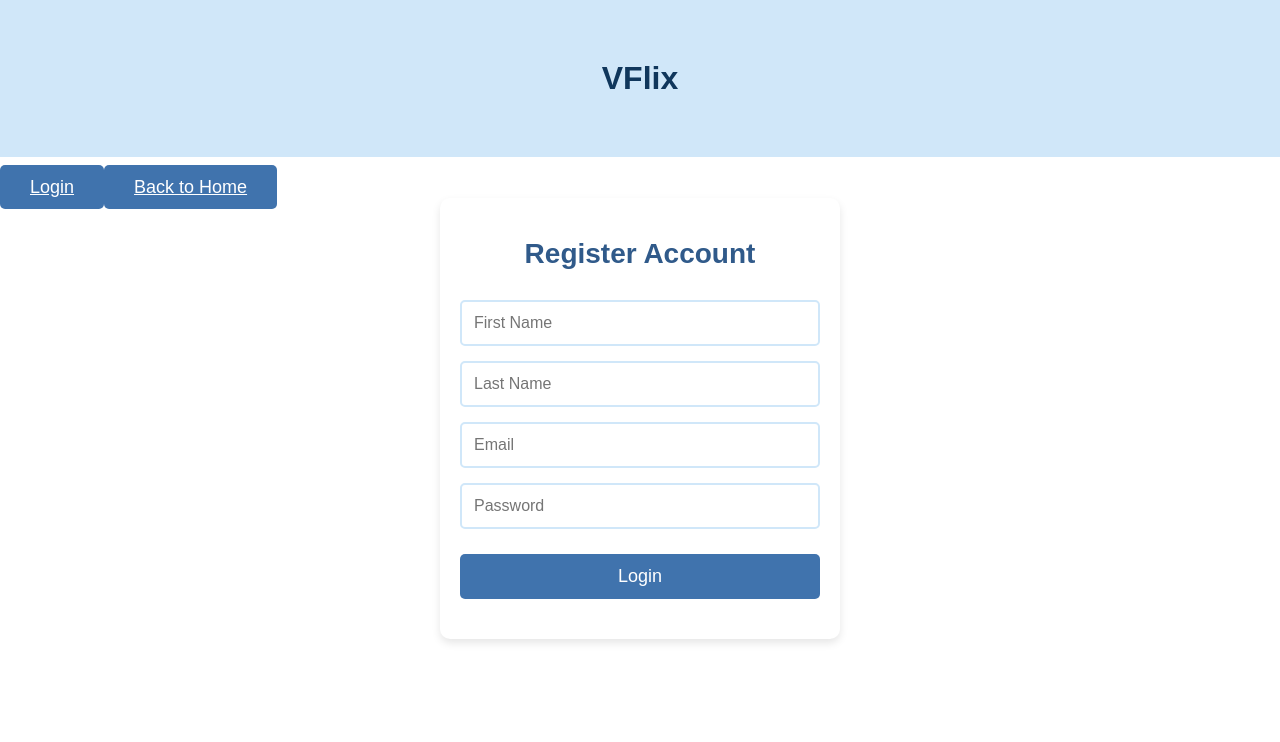
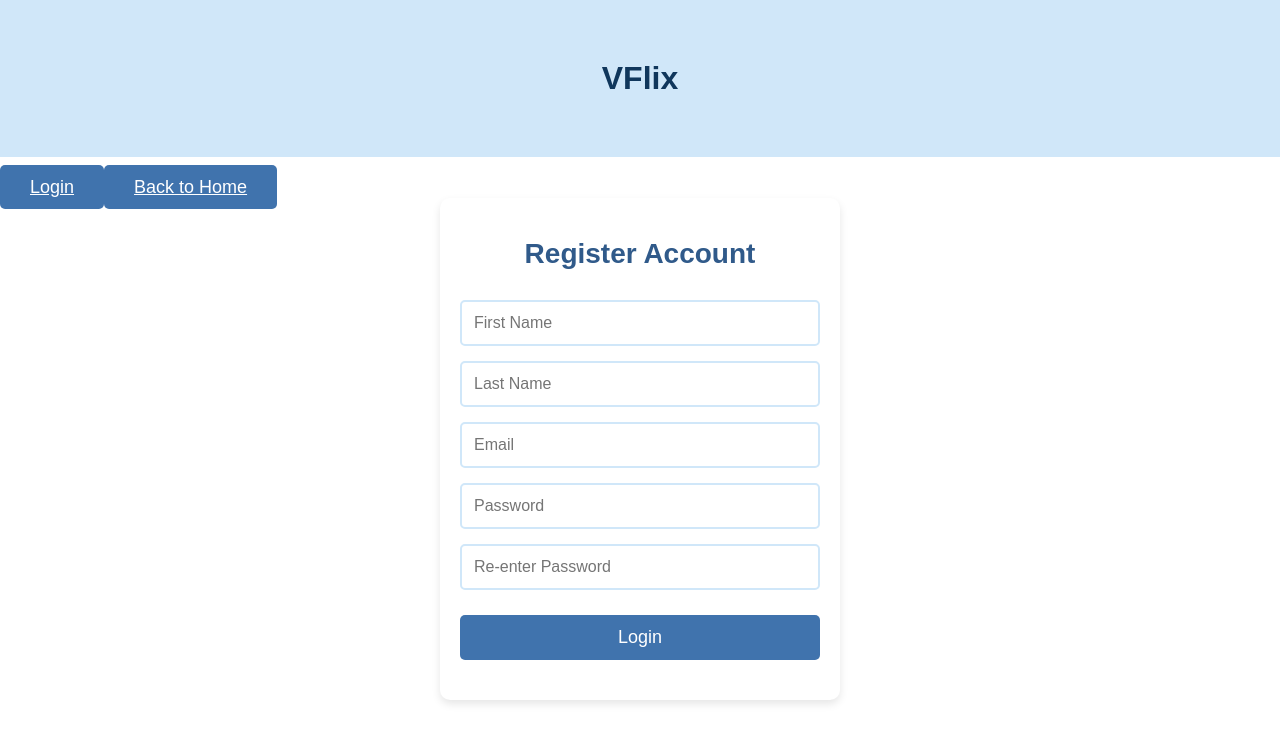
Before and after one commit to Viraj854/Assignment-5, a Vue app: page /register in a window 1280 px wide. Shown: the top 742 px of the page. Built offline with nearby package versions, Linux system fonts and the light colour scheme; the HTML template or start-up script is replaced by a standard one.

Commit message:
Added re-enter password to register view

```diff
--- a/src/views/RegisterView.vue
+++ b/src/views/RegisterView.vue
@@ -14,6 +14,7 @@
             <input type="text" placeholder="Last Name" class="input-field" required>
             <input type="email" placeholder="Email" class="input-field" required />
             <input v-model="password" type="password" placeholder="Password" class="input-field" required />
+            <input v-model="reEnterPassword" type="password" placeholder="Re-enter Password" class="input-field" required />
             <button type="submit" class="button login">Login</button>
         </form>
     </div>
```
